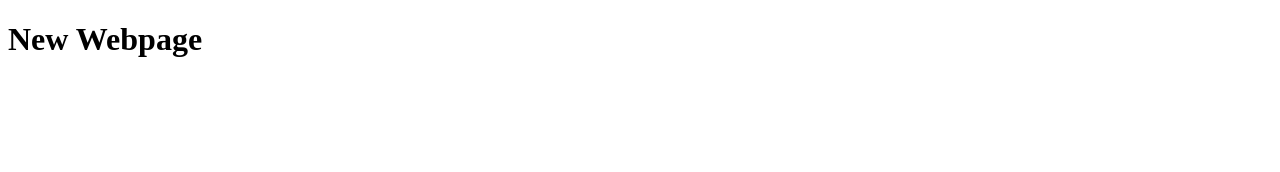
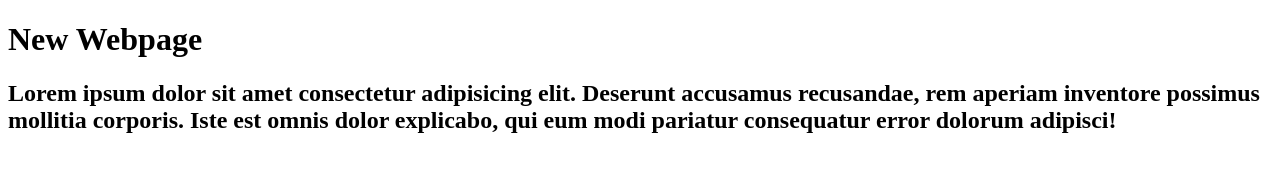
Before and after one commit to AlexTuero/_AlexTuero_.github.io, a plain HTML site: page index.html in a window 1280 px wide. Drawn offline with Linux system fonts and the light colour scheme.

Commit message:
index.html

```diff
--- a/index.html
+++ b/index.html
@@ -8,6 +8,8 @@
 </head>
 <body>
     <h1>New Webpage</h1>
+    <h2>Lorem ipsum dolor sit amet consectetur adipisicing elit. Deserunt accusamus recusandae, rem aperiam inventore possimus mollitia corporis. Iste est omnis dolor explicabo, qui eum modi pariatur consequatur error dolorum adipisci!
+    </h2>
 
 </body>
 </html>
```
